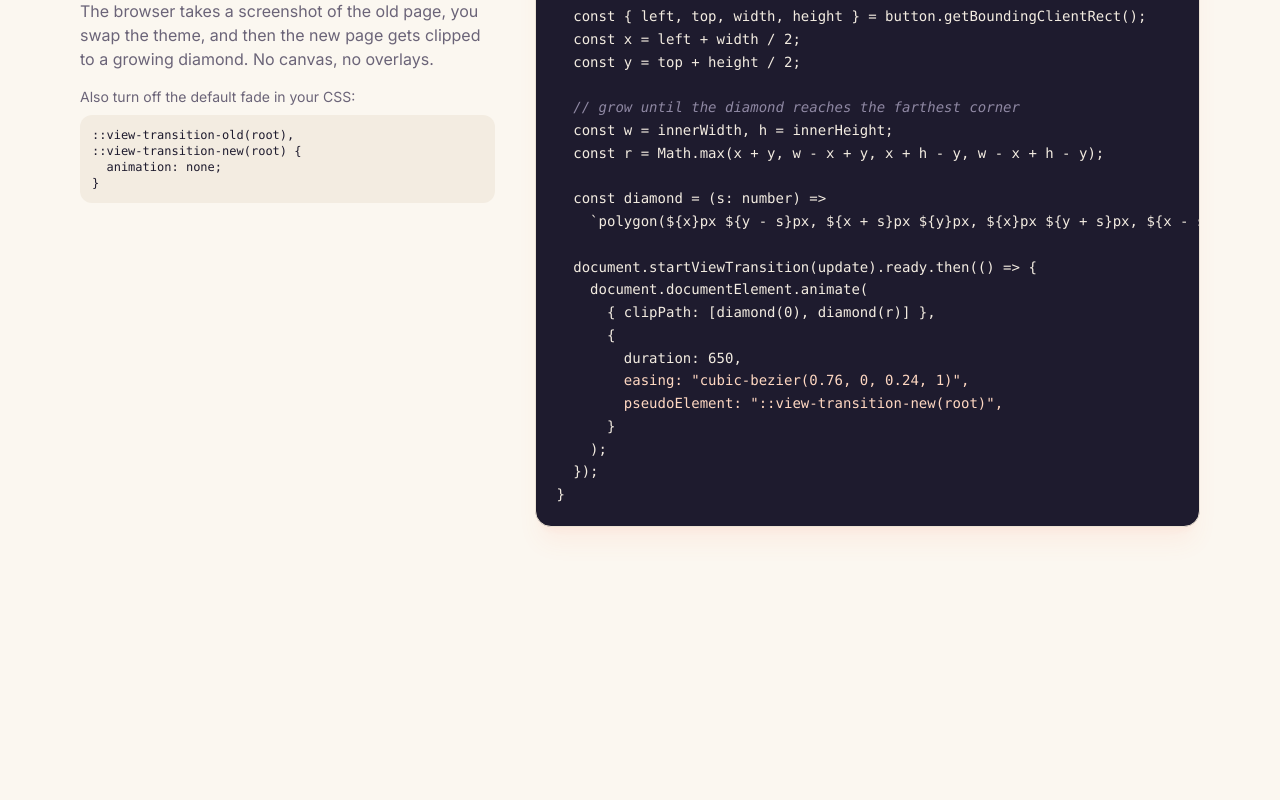
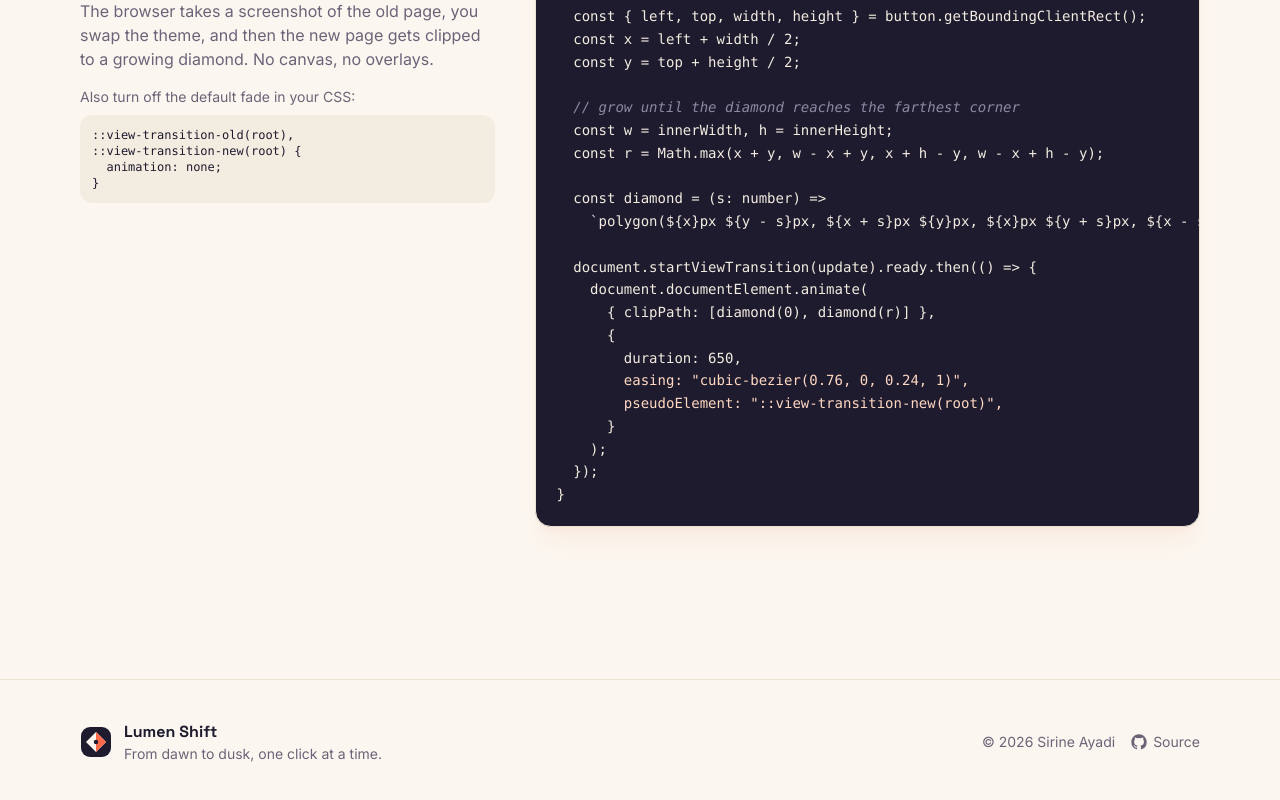
Before and after one commit to sirine2907/lumen-shift, a Next.js app: page / in a window 1280 px wide. Shown: the part 2308-3108 px from the top of the page. Before the commit the page ends 2947 px from the top, so only its background shows below. Built offline with nearby package versions, Linux system fonts and the light colour scheme.

Commit message:
feat: add footer

```diff
--- a/app/page.tsx
+++ b/app/page.tsx
@@ -1,6 +1,7 @@
 import { CodeSnippet } from "@/components/code-snippet";
 import { Demo } from "@/components/demo";
 import { Features } from "@/components/features";
+import { Footer } from "@/components/footer";
 import { Hero } from "@/components/hero";
 import { Navbar } from "@/components/navbar";
 
@@ -14,6 +15,7 @@ export default function Home() {
         <Features />
         <CodeSnippet />
       </main>
+      <Footer />
     </>
   );
 }
--- /dev/null
+++ b/components/footer.tsx
@@ -0,0 +1,31 @@
+import { GithubIcon } from "@/components/github-icon";
+import { Logo } from "@/components/logo";
+
+export function Footer() {
+  return (
+    <footer className="mt-10 border-t border-border">
+      <div className="mx-auto flex max-w-6xl flex-col items-center justify-between gap-6 px-4 py-10 sm:flex-row">
+        <div className="flex items-center gap-3">
+          <Logo className="size-8" />
+          <div>
+            <p className="font-heading font-bold">Lumen Shift</p>
+            <p className="text-sm text-muted-foreground">From dawn to dusk, one click at a time.</p>
+          </div>
+        </div>
+
+        <div className="flex items-center gap-4 text-sm text-muted-foreground">
+          <span>© {new Date().getFullYear()} Sirine Ayadi</span>
+          <a
+            href="https://github.com/sirine2907/lumen-shift"
+            target="_blank"
+            rel="noreferrer"
+            className="inline-flex items-center gap-1.5 transition-colors hover:text-foreground"
+          >
+            <GithubIcon className="size-4" />
+            Source
+          </a>
+        </div>
+      </div>
+    </footer>
+  );
+}
```
